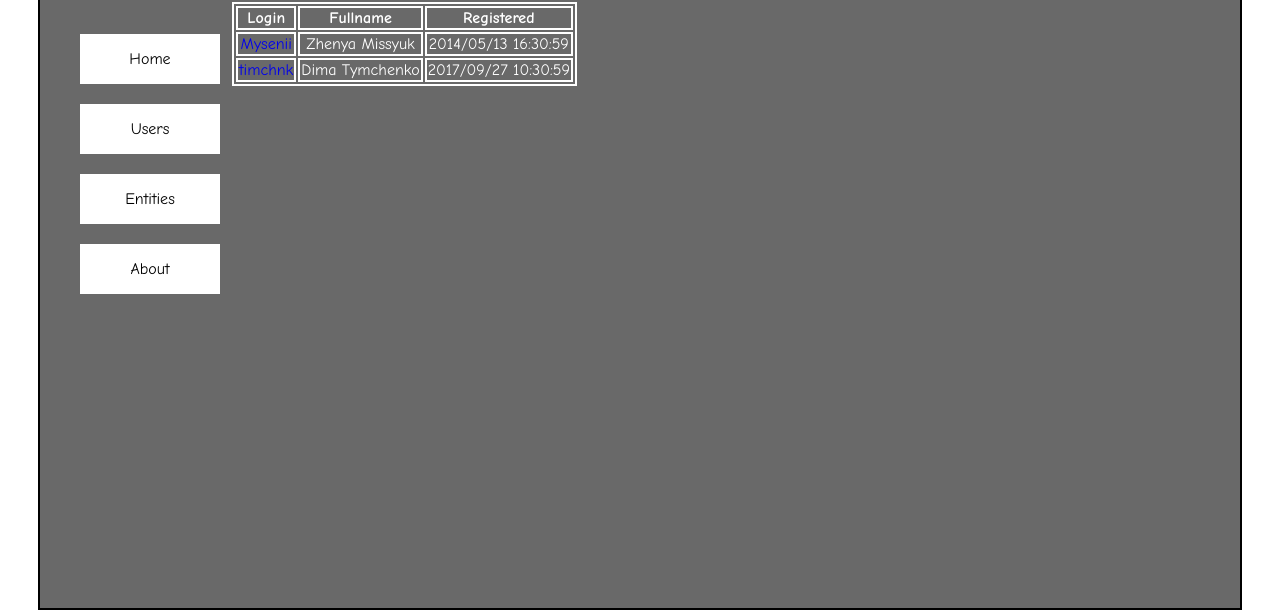
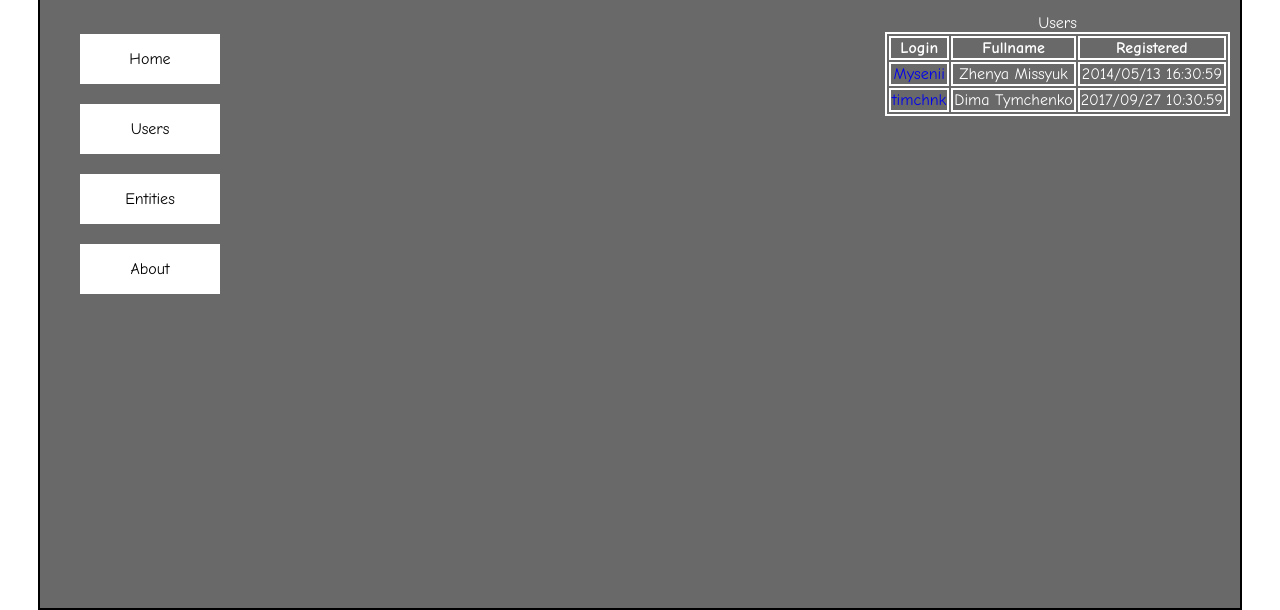
Before and after one commit to Lord-of-Justice/webprogbase-lab1, a plain HTML site: page users.html in a window 1280 px wide. Shown: the part 192-802 px from the top of the page. Drawn offline with Linux system fonts and the light colour scheme.

Commit message:
version 0.8.1

```diff
--- a/stylesheets/style.css
+++ b/stylesheets/style.css
@@ -70,8 +70,10 @@ li a:hover {
 .page-settings {
     color:white;
     float: right;
-    margin: 0px;
-    width:84%;
+    margin: 10px;
+    margin-top: 30px;
+    width: auto;
+    overflow: hidden;
     font-family: Comic Sans MS, Comic Sans, cursive;
     text-align: center;
 }
@@ -80,6 +82,9 @@ li a:hover {
     float: center;
     border: 2px solid white;
     border-collapse: separate;
+}
+.table-of-users {
+    float: center;
 }
 .user-ava {
     float: left;
--- a/users.html
+++ b/users.html
@@ -33,7 +33,8 @@
     </div>
 
     <div class="page-settings">
-      <table id=table-of-users>
+      <div class="table-of-users">
+        <table>
           <caption>Users</caption>
           <tr>
             <th>Login</th>
@@ -52,6 +53,7 @@
           </tr>
         </table>
       </div>
+    </div>
 
   </div>
 
```
Lines whose indentation alone changed are shown as unchanged.
